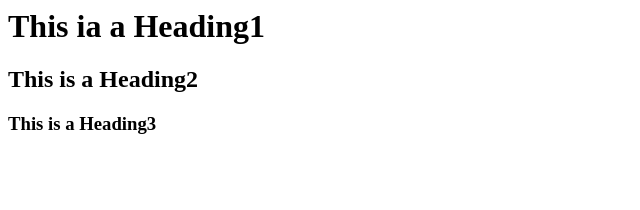
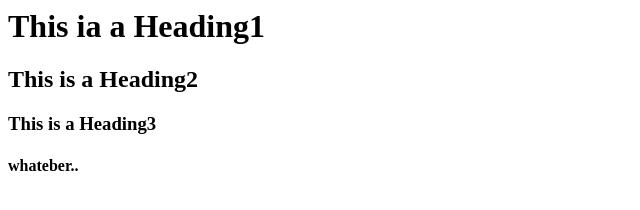
Before and after one commit to jiheenim27/github-playground, a plain HTML site: page html/index.html in a window 1280 px wide. Shown: the full height of the page, 0-640 px from the left. Drawn offline with Linux system fonts and the light colour scheme.

Commit message:
Update index.html

```diff
--- a/html/index.html
+++ b/html/index.html
@@ -9,5 +9,6 @@
             This is a Heading2
         </h2>
         <h3>This is a Heading3</h3>
+        <h4>whateber..</h4>
     </body>
 </html>
```
